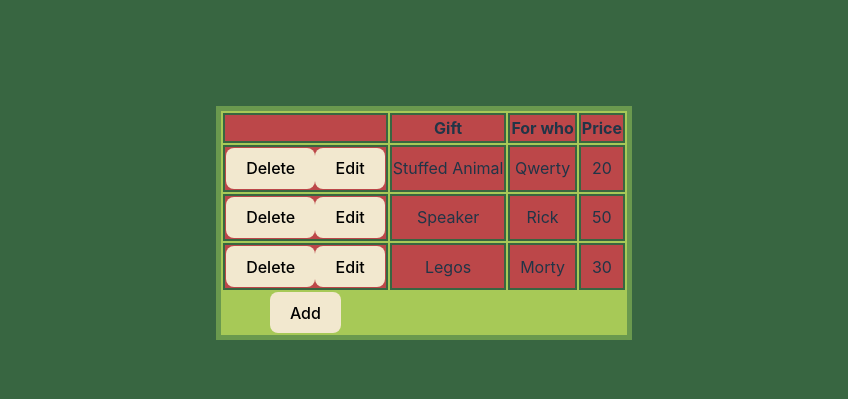
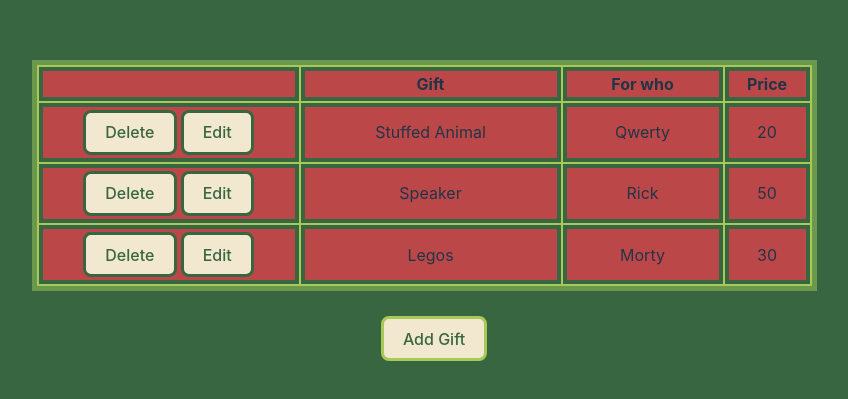
Before and after one commit to DannyGryffs/no-db-project, a React (Vite) app: page / in a window 1280 px wide. Shown: the part 177-576 px from the top of the page, without its empty margins (216-1064 px from the left). Built offline with nearby package versions, Linux system fonts and the light colour scheme.

Commit message:
added html elements and styles to site,  correctly arranged elements

```diff
--- a/src/AddButton.jsx
+++ b/src/AddButton.jsx
@@ -1,8 +1,8 @@
 export default function Add() {
     return (
         <>
-        <button class='btns'>
-            Add
+        <button class='add-btn'>
+            Add Gift
         </button>
         </>
     )
--- a/src/Header.jsx
+++ b/src/Header.jsx
@@ -2,10 +2,10 @@ export default function Header() {
     return (
         <thead>
             <tr>
-                <th></th>
-                <th>Gift</th>
-                <th>For who</th>
-                <th>Price</th>
+                <th className={'lrgcolumn'}></th>
+                <th className={'lrgcolumn'}>Gift</th>
+                <th className={'medcolumn'}>For who</th>
+                <th className={'smlcolumn'}>Price</th>
             </tr>
         </thead>
     )
--- a/src/Table.jsx
+++ b/src/Table.jsx
@@ -12,8 +12,8 @@
                     <Row gift={'Speaker'} forWho={'Rick'} price={50}/>
                     <Row gift={'Legos'} forWho={'Morty'} price={30}/>
                 </tbody>
-                <AddButton/>
             </table>
+            <AddButton/>
         </>
     )
  }
--- a/src/index.css
+++ b/src/index.css
@@ -74,11 +74,35 @@ table, th, td {
 }
 
 th, td {
-  border: #386641 solid 2px;
+  border: #386641 solid 4px;
   background-color: #BC4749;
 }
 
 .btns {
   background-color: #F2E8CF;
-  color: black
+  color: #386641;
+  border: solid 3px #386641;
+  margin: 2px
 }
+
+.add-btn {
+  background-color: #F2E8CF;
+  color: #386641;
+  border: solid 3px #A7C957;
+  margin-top: 25px;
+  margin-bottom: 25px;
+  margin-left: 20px;
+
+}
+
+.lrgcolumn {
+  width: 250px;
+}
+
+.medcolumn {
+  width: 150px;
+}
+
+.smlcolumn {
+  width: 75px;
+}
```
